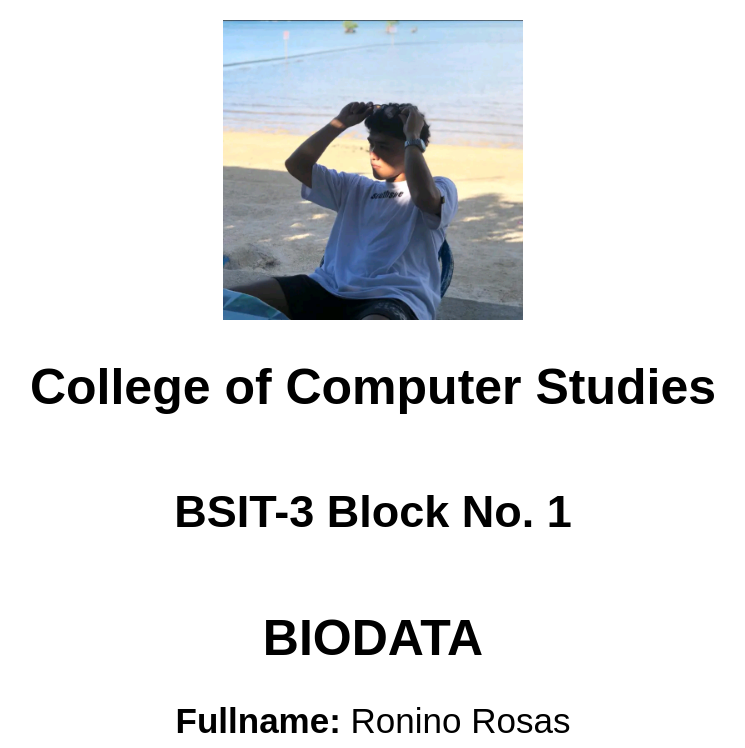
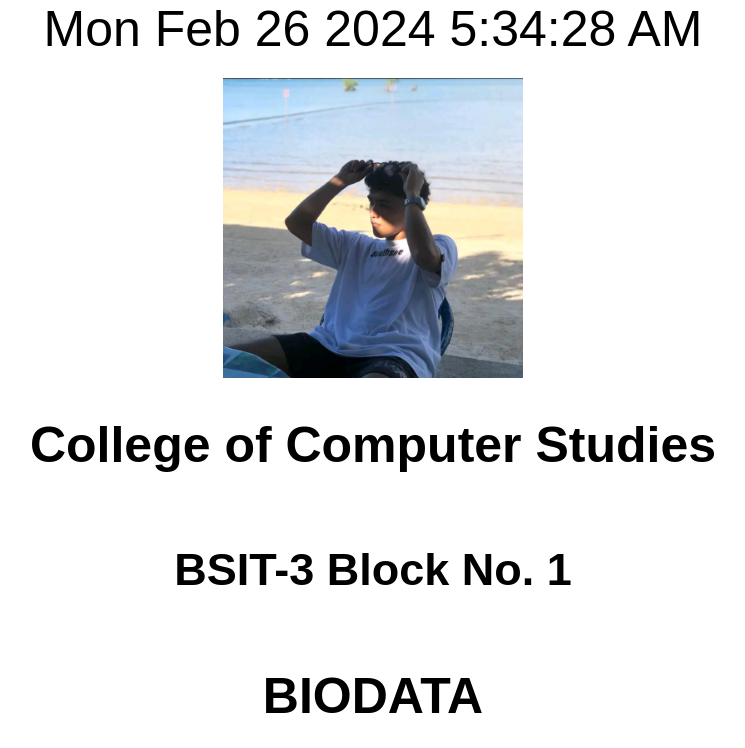
Before and after one commit to Ronrongwapo/ronron, a plain HTML site: page index.html in a window 1280 px wide. Shown: the top 748 px of the page, without its empty margins (267-1012 px from the left). Drawn offline with Linux system fonts and the light colour scheme.

Commit message:
Add 2 Features

```diff
--- a/index.html
+++ b/index.html
@@ -2,7 +2,8 @@
 <html>
 <head>
     <title>PAGE</title>
-
+    <div id="datetime"></div>
+    <script src="script.js"></script>
     <img src="profile.jpg" alt="Roniño Rosas" class="profile-image">
     <link rel="stylesheet" type="text/css" href="style.css">
     <style>
--- /dev/null
+++ b/script.js
@@ -0,0 +1,11 @@
+function updateDateTime() {
+    var now = new Date();
+    var date = now.toDateString();
+    var time = now.toLocaleTimeString();
+    var dateTimeString = date + ' ' + time;
+    document.getElementById('datetime').textContent = dateTimeString;
+}
+
+setInterval(updateDateTime, 1000);
+
+updateDateTime();
--- a/style.css
+++ b/style.css
@@ -66,3 +66,7 @@ h2, h3 {
     object-fit: cover;
     order: 1;
 }
+
+#datetime {
+    font-size: 50px;
+}
```
